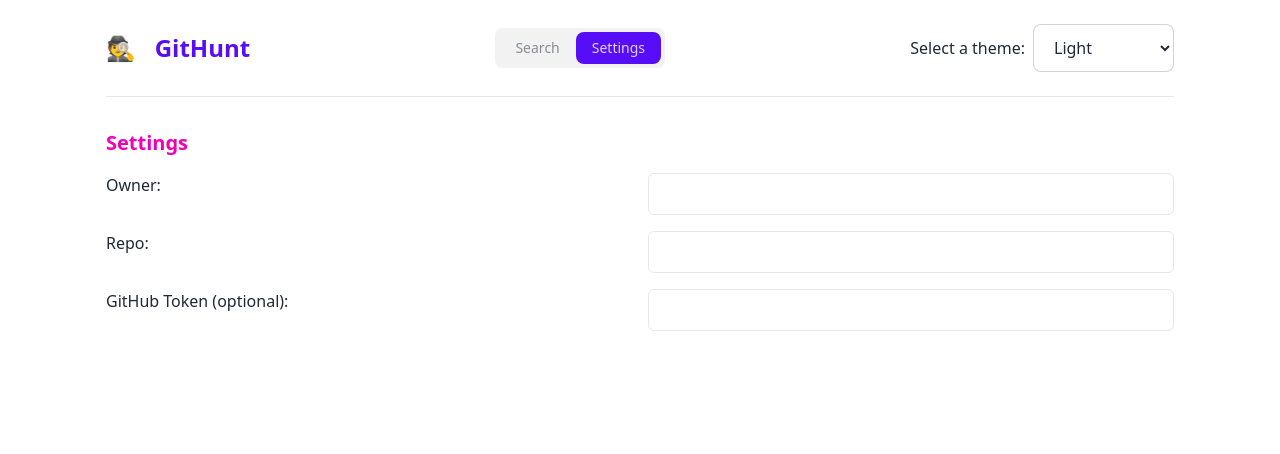
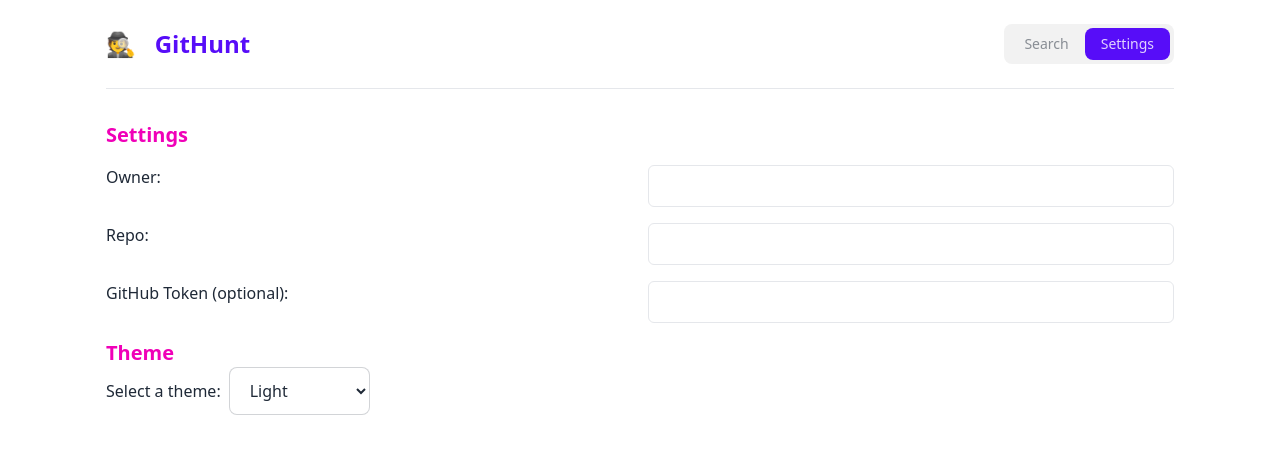
Before and after one commit to alexandrelam/blame-detective, a React (Vite) app: page / in a window 1280 px wide. Both pictures are taken after a click on the link "Settings". Shown: the top 454 px of the page. Built offline with nearby package versions, Linux system fonts and the light colour scheme.

Commit message:
theme select on settings page

```diff
--- a/src/components/Navbar/Navbar.tsx
+++ b/src/components/Navbar/Navbar.tsx
@@ -28,7 +28,6 @@ export function NavBar({ tab, setTab }: Props) {
           Settings
         </a>
       </div>
-      <ThemePicker />
     </div>
   );
 }
--- a/src/components/Pages/SettingsPage.tsx
+++ b/src/components/Pages/SettingsPage.tsx
@@ -1,5 +1,6 @@
 import React, { useState, useEffect } from "react";
 import { PageLayout } from "../Layout/PageLayout";
+import { ThemePicker } from "../Navbar/ThemePicker";
 
 export function SettingsPage() {
   const [owner, setOwner] = useState("");
@@ -44,6 +45,7 @@ export function SettingsPage() {
 
   return (
     <PageLayout title="Settings">
+      <>
         <div className="grid grid-cols-2 gap-4">
           <label htmlFor="ownerInput" className="font-medium">
             Owner:
@@ -78,6 +80,11 @@ export function SettingsPage() {
             className="border rounded-md p-2"
           />
         </div>
+        <div className="mt-4">
+          <h2 className="font-bold text-xl text-secondary">Theme</h2>
+          <ThemePicker />
+        </div>
+      </>
     </PageLayout>
   );
 }
```
Lines whose indentation alone changed are shown as unchanged.
